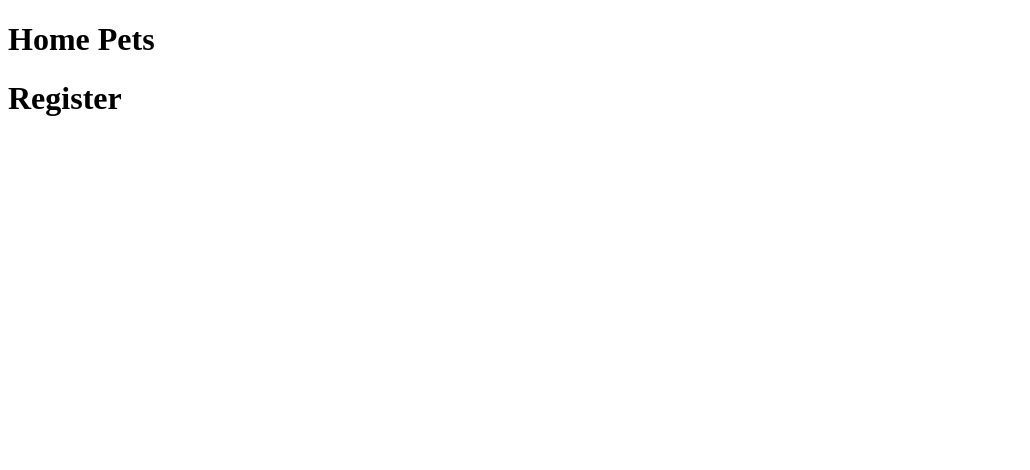
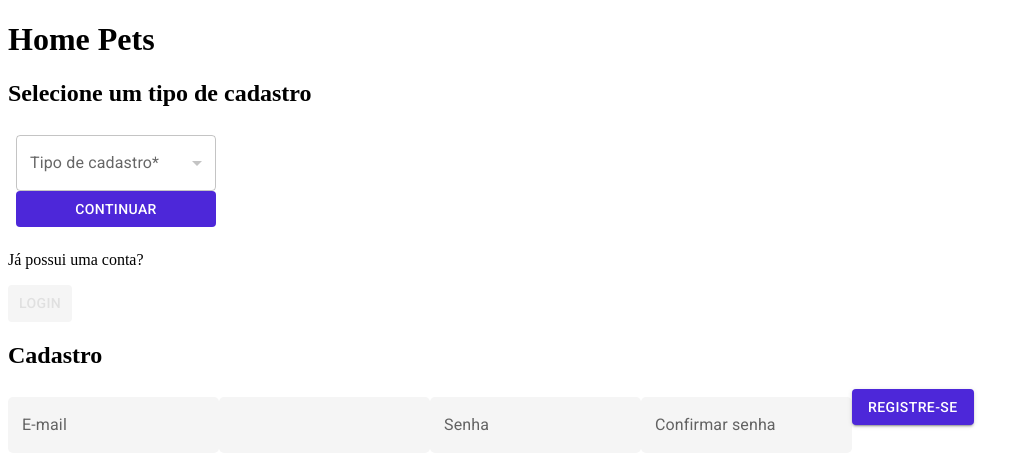
Before and after one commit to Christian-mf25/home-pets-capstone, a React (Create React App) app: page /register in a window 1280 px wide. Shown: the top 470 px of the page, without its empty margins (0-1030 px from the left). Built offline with nearby package versions, Linux system fonts and the light colour scheme.

Commit message:
feat: Register created

```diff
--- /dev/null
+++ b/src/Components/RegisterForm/index.jsx
@@ -0,0 +1,130 @@
+import { useRegister } from "../../Providers/Register";
+import { yupResolver } from "@hookform/resolvers/yup";
+import { useForm } from "react-hook-form";
+import * as yup from "yup";
+import {
+  Input,
+  PrimaryButton,
+  SecondaryButton,
+  StyledFormControl,
+} from "../../Styles/global";
+import { InputLabel, MenuItem, Select } from "@material-ui/core";
+import { useEffect } from "react";
+
+const RegisterForm = () => {
+  const token = JSON.parse(localStorage.getItem("@Pets:token"));
+  const { handleChange, userType, showModalType, showType, sendTo, registerForm } =
+    useRegister();
+
+  useEffect(() => {
+    token && sendTo("/home");
+  }, [token]);
+
+  const schema = yup.object().shape({
+    email: yup.string().required("Campo obrigatório").email("E-mail inválido"),
+    type: yup.string().default(() => userType),
+    password: yup
+      .string()
+      .required("Campo obrigatório")
+      .min(7, "Minimo de 7 digitos")
+      .matches(
+        /^((?=.*[!@#$%^&*()\-_=+{};:,<.>]){1})(?=.*\d)((?=.*[a-z]){1})((?=.*[A-Z]){1}).*$/,
+        "Senha deve conter ao menos uma letra maiúscula, minúscula número e um caractere special"
+      ),
+    confirm_password: yup
+      .string()
+      .oneOf([yup.ref("password"), null], "As senhas devem ser iguais"),
+  });
+
+  const {
+    register,
+    handleSubmit,
+    formState: { errors },
+  } = useForm({ resolver: yupResolver(schema) });
+
+  return (
+    <section>
+      {showType && (
+        <div>
+          <h2>Selecione um tipo de cadastro</h2>
+
+          <StyledFormControl sx={{ m: 1, minWidth: 200 }}>
+            <InputLabel>Tipo de cadastro*</InputLabel>
+            <Select
+              label="Tipo de cadastro*"
+              onChange={handleChange}
+              value={userType}
+            >
+              <MenuItem value={"ONG"}>ONG</MenuItem>
+              <MenuItem value={"PJ"}>Pessoa Jurídica</MenuItem>
+              <MenuItem value={"PF"}>Pessoa Física</MenuItem>
+            </Select>
+            <PrimaryButton type="button" onClick={showModalType}>
+              Continuar
+            </PrimaryButton>
+          </StyledFormControl>
+          <p>Já possui uma conta?</p>
+          <SecondaryButton onClick={() => sendTo("/login")}>
+            Login
+          </SecondaryButton>
+        </div>
+      )}
+      <h2>Cadastro</h2>
+
+      <div>
+        <form onSubmit={handleSubmit(registerForm)}>
+          <Input
+            label="E-mail"
+            size="medium"
+            variant="outlined"
+            margin="dense"
+            {...register("email")}
+            error={!!errors.email}
+            helperText={errors.email?.message}
+          />
+
+          <Input
+            disabled
+            label={userType}
+            value={userType}
+            size="medium"
+            variant="outlined"
+            margin="dense"
+            color="primary"
+            {...register("type")}
+            error={!!errors.type}
+            helperText={errors.type?.message}
+          />
+
+          <Input
+            label="Senha"
+            size="medium"
+            variant="outlined"
+            margin="dense"
+            color="primary"
+            {...register("password")}
+            error={!!errors.password}
+            helperText={errors.password?.message}
+          />
+
+          <Input
+            label="Confirmar senha"
+            size="medium"
+            variant="outlined"
+            margin="dense"
+            color="primary"
+            {...register("confirm_password")}
+            error={!!errors.confirm_password}
+            helperText={errors.confirm_password?.message}
+          />
+
+          <PrimaryButton variant="contained" type="submit">
+            Registre-se
+          </PrimaryButton>
+        </form>
+      </div>
+    </section>
+  );
+};
+
+export default RegisterForm;
--- a/src/Pages/Register/index.jsx
+++ b/src/Pages/Register/index.jsx
@@ -1,7 +1,9 @@
+import RegisterForm from "../../Components/RegisterForm";
+
 const Register = () => {
   return (
     <>
-      <h1>Register</h1>
+      <RegisterForm />
     </>
   );
 };
--- /dev/null
+++ b/src/Providers/Register/index.jsx
@@ -0,0 +1,52 @@
+import { createContext, useContext, useState } from "react";
+import { useHistory } from "react-router";
+import { toast } from "react-toastify";
+import api from "../../Services/api";
+
+export const RegisterContext = createContext();
+
+export const RegisterProvider = ({ children }) => {
+  const history = useHistory();
+  const [userType, setUserType] = useState("");
+  const [showType, setShowType] = useState(true);
+
+  const sendTo = (path) => {
+    history.push(path);
+  };
+
+  const showModalType = () => {
+    userType.length > 0 && setShowType(!showType);
+  };
+
+  const handleChange = (event) => {
+    setUserType(event.target.value);
+  };
+
+  const registerForm = (data) => {
+    api
+      .post("/register", data)
+      .then((_) => {
+        toast.success("Usuário cadastrado");
+        history.push("/login");
+      })
+      .catch((err) => toast.error("Tente outro e-mail"));
+  };
+
+  return (
+    <RegisterContext.Provider
+      value={{
+        userType,
+        registerForm,
+        showModalType,
+        handleChange,
+        userType,
+        showType,
+        sendTo,
+      }}
+    >
+      {children}
+    </RegisterContext.Provider>
+  );
+};
+
+export const useRegister = () => useContext(RegisterContext);
--- a/src/Providers/index.jsx
+++ b/src/Providers/index.jsx
@@ -1,9 +1,12 @@
 import { LoginProvider } from "./Login";
+import { RegisterProvider } from "./Register";
 
 const Providers = ({ children }) => {
   return (
     <>
-      <LoginProvider>{children}</LoginProvider>
+      <LoginProvider>
+        <RegisterProvider>{children}</RegisterProvider>
+      </LoginProvider>
     </>
   );
 };
--- a/src/Styles/global.js
+++ b/src/Styles/global.js
@@ -2,8 +2,6 @@ import { createGlobalStyle } from "styled-components";
 import {
   Button,
   TextField,
-  Select,
-  InputLabel,
   FormControl,
 } from "@material-ui/core";
 import styled from "styled-components";
```
